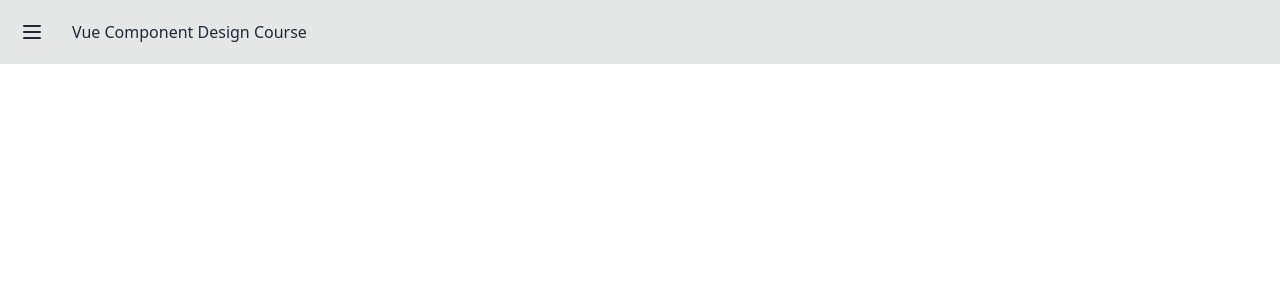
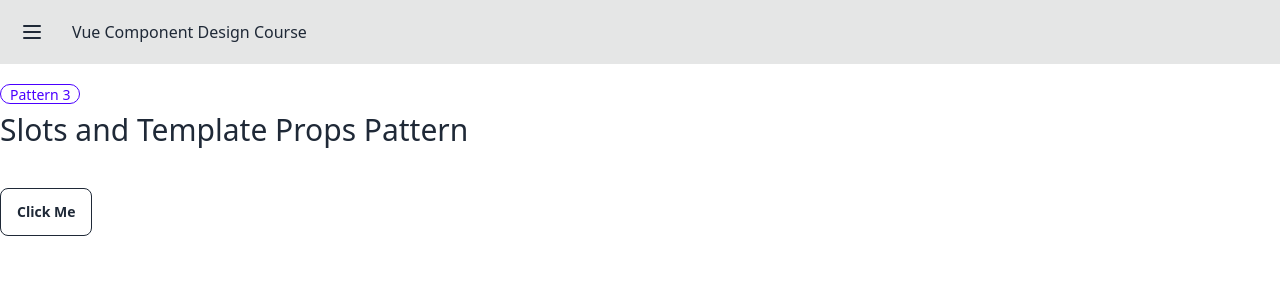
Before and after one commit to vueschool/vue-component-design-course-, a Nuxt app: page /3-slots-and-template-props in a window 1280 px wide. Shown: the top 300 px of the page. Built offline with nearby package versions, Linux system fonts and the light colour scheme.

Commit message:
3-slots-and-template-props-pattern

```diff
--- /dev/null
+++ b/components/AppButton.vue
@@ -0,0 +1,18 @@
+<script setup>
+defineProps({
+    // state props
+    loading: { type: Boolean, default: false },
+
+    // configuration props
+    outline: { type: Boolean, default: false },
+})
+
+</script>
+<template>
+    <button class="btn flex items-center" :class="{
+        'btn-outline': outline
+    }">
+        <AppSpinner v-if="loading" />
+        <slot></slot>
+    </button>
+</template>
--- a/pages/3-slots-and-template-props.vue
+++ b/pages/3-slots-and-template-props.vue
@@ -1,9 +1,20 @@
-<script setup>
+<script setup lang="ts">
+const loading = ref(false);
+watch(loading, async () => {
+    if (loading.value) {
+        await sleep(2000);
+        loading.value = false
+    }
 
+})
 </script>
-
 <template>
     <div>
-
+        <PageHeading :number="3">Slots and Template Props Pattern</PageHeading>
+        <div class="flex gap-3">
+            <AppButton :outline="true" @click="loading = true" :loading="loading">
+                <strong>Click Me</strong>
+            </AppButton>
+        </div>
     </div>
 </template>
```
